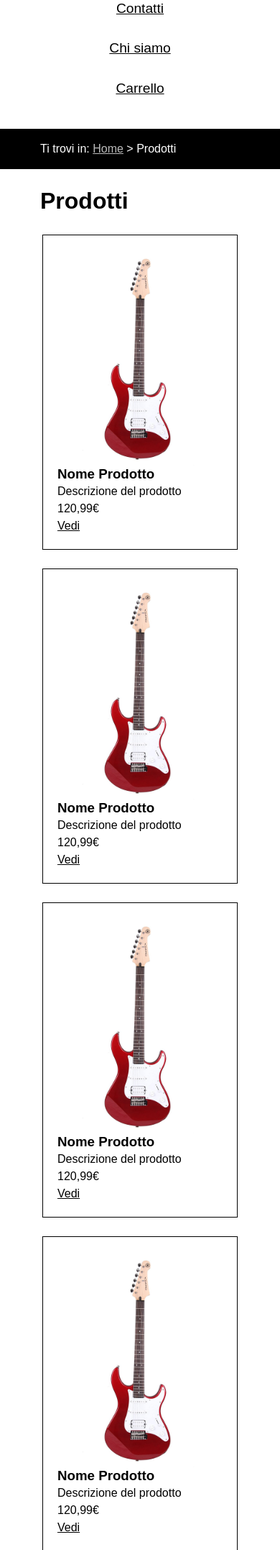
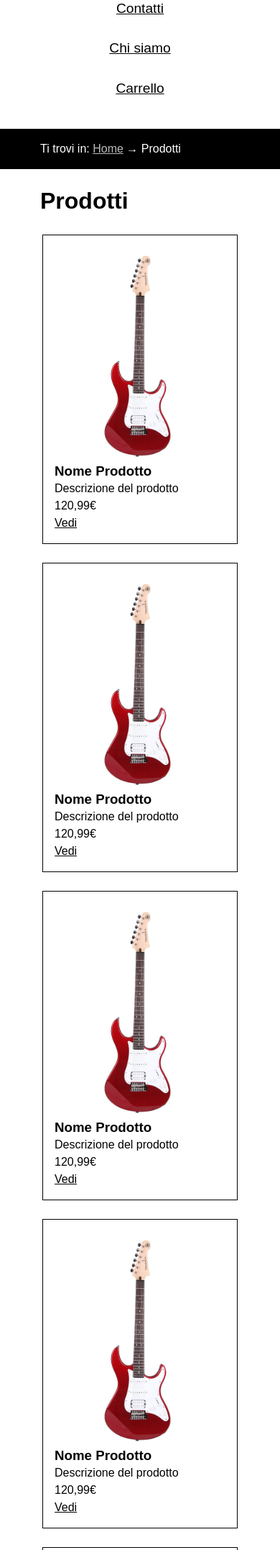
Before and after one commit to TecWeb-GuitArt/GuitArtWebSite, a PHP site: page /products.html in a window 390 px wide. Shown: the part 214-2368 px from the top of the page at 72% size. Run offline with PHP 8.4, Linux system fonts and the light colour scheme.

Commit message:
updated prods, index design and made it responsive

```diff
--- a/mini.css
+++ b/mini.css
@@ -27,6 +27,10 @@ header nav li {
 ====== SEZIONE MAIN ======
 */
 
+main div h1 {
+    line-height: 1em;
+}
+
 @media screen and (max-width: 330px) {
     .prodotti {
         grid-template-columns: repeat(auto-fill, minmax(20ch,1fr));
--- a/products.css
+++ b/products.css
@@ -3,6 +3,7 @@
 */
 
 main {
+    margin-top: 2em;
     padding: 0em 3.5em;
     background-color: var(--headerbgcolor);
     color: var(--headertxtcolor);
@@ -23,12 +24,12 @@ main h2 {
 .prodotti li {
     padding: 1em;
     margin: 4px;
-    border: 4px solid #fff;
+    /* background-color: rgb(220, 220, 220); */
     box-shadow: 0 0 0 1px hsl(0, 0%, 0%);
 }
 
 .prodotti li:hover {
-    box-shadow: 0 0 0 4px hsl(0, 0%, 0%);
+    box-shadow: 0 0 0 3px hsl(0, 0%, 0%);
 }
 
 .prodotti li img {
--- a/products.html
+++ b/products.html
@@ -22,13 +22,62 @@
             </nav>
         </header>
         <nav id="breadcrumb">
-            <p>Ti trovi in: <a href="">Home</a>  &gt;  Prodotti</p>
+            <p>Ti trovi in: <a href=""><span lang="en">Home</span></a>  &rarr;  Prodotti</p>
         </nav>
         <main>
             <h2>Prodotti</h2>
             <ul class="prodotti">
                 <li>
                     <img src="./images/guitar_product.jpeg" height="150px" width="100px" alt="" />
+                    <h3>Nome Prodotto</h3>
+                    <p>Descrizione del prodotto</p>
+                    <p>120,99€</p>
+                    <a href="#">Vedi</a>
+                </li>
+                <li>
+                    <img src="./images/guitar_product.jpeg" height="300px" width="200px" alt="" />
+                    <h3>Nome Prodotto</h3>
+                    <p>Descrizione del prodotto</p>
+                    <p>120,99€</p>
+                    <a href="#">Vedi</a>
+                </li>
+                <li>
+                    <img src="./images/guitar_product.jpeg" height="300px" width="200px" alt="" />
+                    <h3>Nome Prodotto</h3>
+                    <p>Descrizione del prodotto</p>
+                    <p>120,99€</p>
+                    <a href="#">Vedi</a>
+                </li>
+                <li>
+                    <img src="./images/guitar_product.jpeg" height="300px" width="200px" alt="" />
+                    <h3>Nome Prodotto</h3>
+                    <p>Descrizione del prodotto</p>
+                    <p>120,99€</p>
+                    <a href="#">Vedi</a>
+                </li>
+                <li>
+                    <img src="./images/guitar_product.jpeg" height="300px" width="200px" alt="" />
+                    <h3>Nome Prodotto</h3>
+                    <p>Descrizione del prodotto</p>
+                    <p>120,99€</p>
+                    <a href="#">Vedi</a>
+                </li>
+                <li>
+                    <img src="./images/guitar_product.jpeg" height="300px" width="200px" alt="" />
+                    <h3>Nome Prodotto</h3>
+                    <p>Descrizione del prodotto</p>
+                    <p>120,99€</p>
+                    <a href="#">Vedi</a>
+                </li>
+                <li>
+                    <img src="./images/guitar_product.jpeg" height="300px" width="200px" alt="" />
+                    <h3>Nome Prodotto</h3>
+                    <p>Descrizione del prodotto</p>
+                    <p>120,99€</p>
+                    <a href="#">Vedi</a>
+                </li>
+                <li>
+                    <img src="./images/guitar_product.jpeg" height="300px" width="200px" alt="" />
                     <h3>Nome Prodotto</h3>
                     <p>Descrizione del prodotto</p>
                     <p>120,99€</p>
--- a/style.css
+++ b/style.css
@@ -82,7 +82,6 @@ header nav a:visited {
 
 #breadcrumb {
     padding: 1em 0em 1em 3.5em;
-    margin-bottom: 2em;
     color: var(--contenttxtcolor);
     background-color: var(--contentbgcolor);
 }
@@ -105,7 +104,7 @@ main {
 }
 
 main div {
-    padding: 10em;
+    padding: 20vh 4vw;
     text-align: center;
 }
 
@@ -127,7 +126,7 @@ main div a {
     text-decoration: none;
 }
 
-#storm-shift {
+#banner1 {
     background-color: rgb(0,0,0,0.45);
     background-image: url("./images/guitar1.jpeg");
     background-repeat: no-repeat;
@@ -136,7 +135,7 @@ main div a {
     background-blend-mode: overlay;
 }
 
-#r1-lite {
+#banner2 {
     background-color: rgb(0,0,0,0.45);
     background-image: url("./images/guitar2.jpg");
     background-repeat: no-repeat;
```
Also changed, not shown: index.html (+6 -3 lines).
